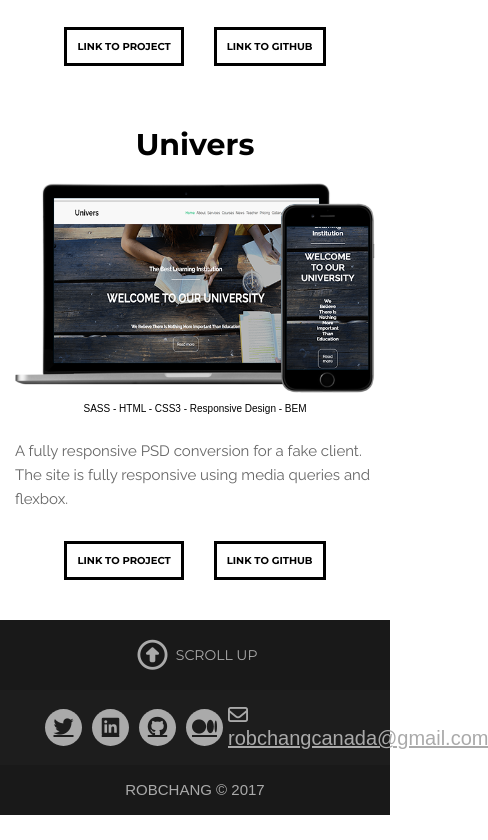
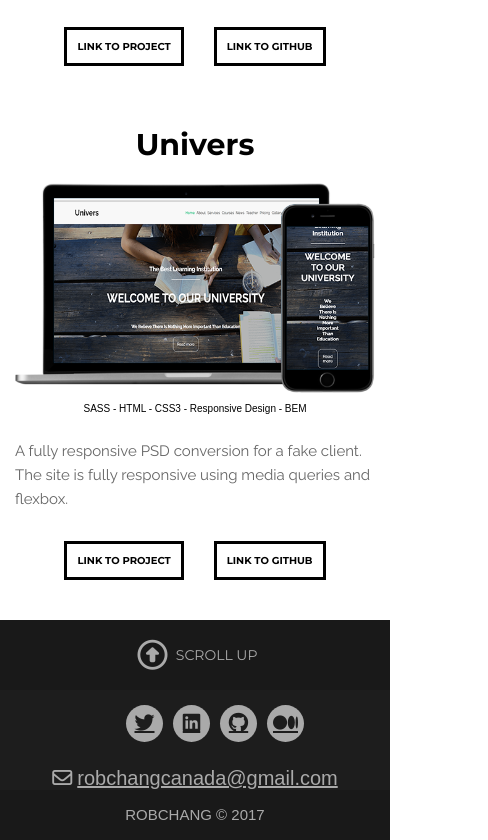
Before and after one commit to RobChangCA/portfolio, a website: page index.html in a window 390 px wide. Shown: the part 2632-3472 px from the top of the page, 488 px wide, since content can reach past the window. Before the commit the page ends 3447 px from the top, so only its background shows below. Drawn offline with nearby package versions, Linux system fonts and the light colour scheme; files that its build step writes are made by us from their sources.

Commit message:
responsive

```diff
--- a/dev/styles/partials/_body.scss
+++ b/dev/styles/partials/_body.scss
@@ -367,6 +367,9 @@ header{
 .email{
 	color: $logoGrey;
 	font-size: 2rem;
+	i{
+		padding-right: 5px;
+	}
 }
 //bottom
 .footer__bottom{
@@ -544,6 +547,15 @@ header{
 	.skills__top{
 		font-size: 6rem;
 	}
+	.footer__middle{
+		height: 100px;
+	}
+	.footer__wrapper{
+		flex-direction: column;
+	}
+	.socialMedia{
+
+	}
 }
 
 @media (max-width: 420px){
@@ -583,4 +595,7 @@ header{
   	.skills__top{
   		font-size: 5rem;
   	}
+  	.footer__wrapper{
+
+  	}
 }
```
Also changed, not shown: index.html (+1 -1 lines).
